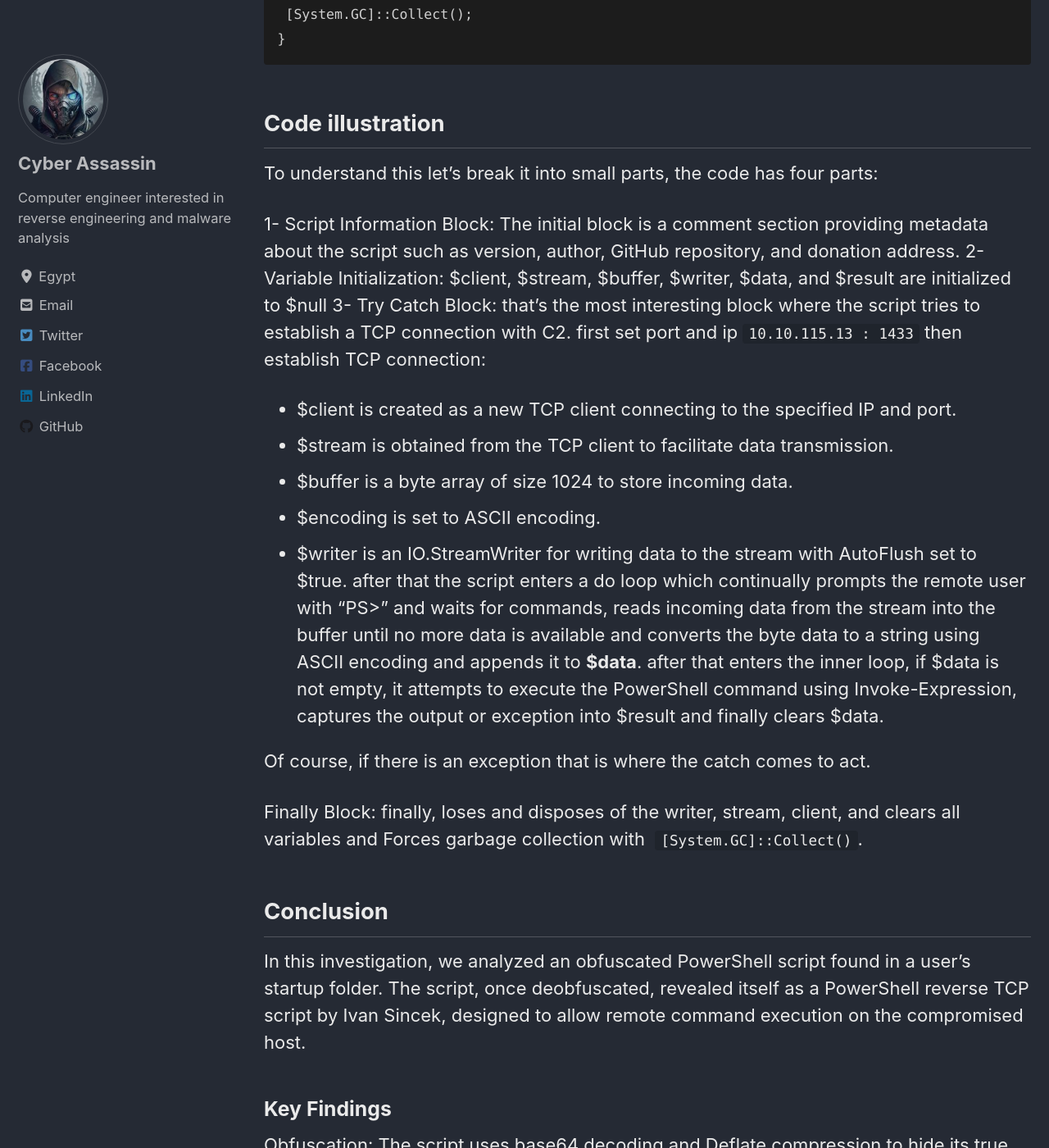
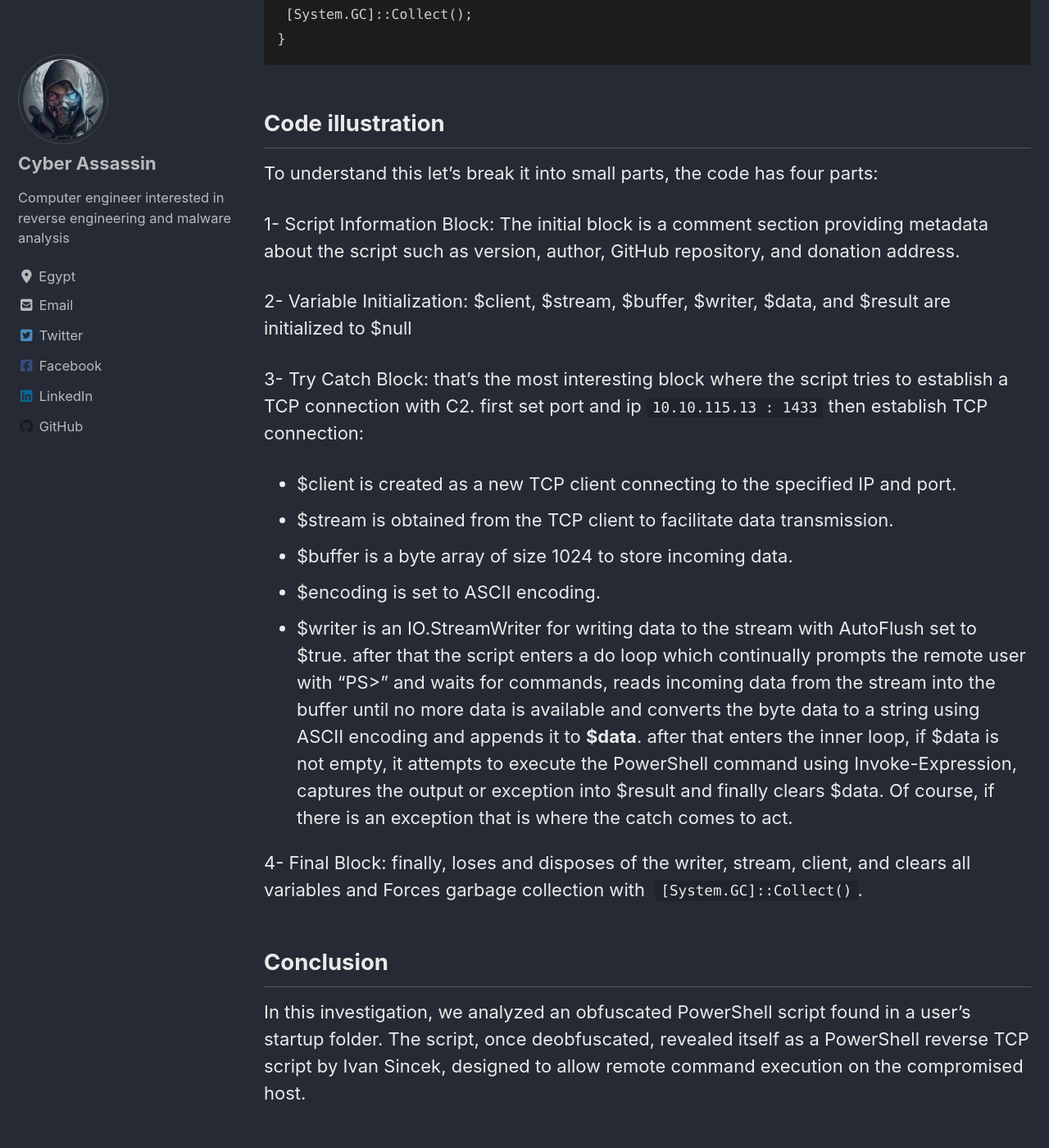
Before and after one commit to Karim-Gomaa/Karim-Gomaa.github.io, a Jekyll site: the page built from _posts/Tutorials/2024-7-25-PowerShell.md, in a window 1280 px wide and 1400 px high, scrolled down 5432 px. Shown: the whole window at 82% size. Built offline with Jekyll 4.4.1, drawn with Linux system fonts in a browser that asks for light colours; cached includes are drawn as plain includes; nearby versions of some CDN libraries.

Commit message:
Update 2024-7-25-PowerShell.md

```diff
--- a/_posts/Tutorials/2024-7-25-PowerShell.md
+++ b/_posts/Tutorials/2024-7-25-PowerShell.md
@@ -140,7 +140,9 @@ try {
 To understand this let's break it into small parts, the code has four parts:
 
 1- Script Information Block: The initial block is a comment section providing metadata about the script such as version, author, GitHub repository, and donation address.
+
 2- Variable Initialization: $client, $stream, $buffer, $writer, $data, and $result are initialized to $null
+
 3- Try Catch Block:
 that's the most interesting block where the script tries to establish a TCP connection with C2.
 first set port and ip `10.10.115.13 : 1433` then establish TCP connection:
@@ -150,11 +152,9 @@ first set port and ip `10.10.115.13 : 1433` then establish TCP connection:
 - $encoding is set to ASCII encoding.
 - $writer is an IO.StreamWriter for writing data to the stream with AutoFlush set to $true.
 after that the script enters a do loop which continually prompts the remote user with "PS>" and waits for commands, reads incoming data from the stream into the buffer until no more data is available and converts the byte data to a string using ASCII encoding and appends it to **$data**.
-after that enters the inner loop, if $data is not empty, it attempts to execute the PowerShell command using Invoke-Expression, captures the output or exception into $result and finally clears $data.
+after that enters the inner loop, if $data is not empty, it attempts to execute the PowerShell command using Invoke-Expression, captures the output or exception into $result and finally clears $data. Of course, if there is an exception that is where the catch comes to act.
 
-Of course, if there is an exception that is where the catch comes to act.
-
-Finally Block: finally, loses and disposes of the writer, stream, client, and clears all variables and Forces garbage collection with  `[System.GC]::Collect()`.
+4- Final Block: finally, loses and disposes of the writer, stream, client, and clears all variables and Forces garbage collection with  `[System.GC]::Collect()`.
 
 ## Conclusion
 
```
